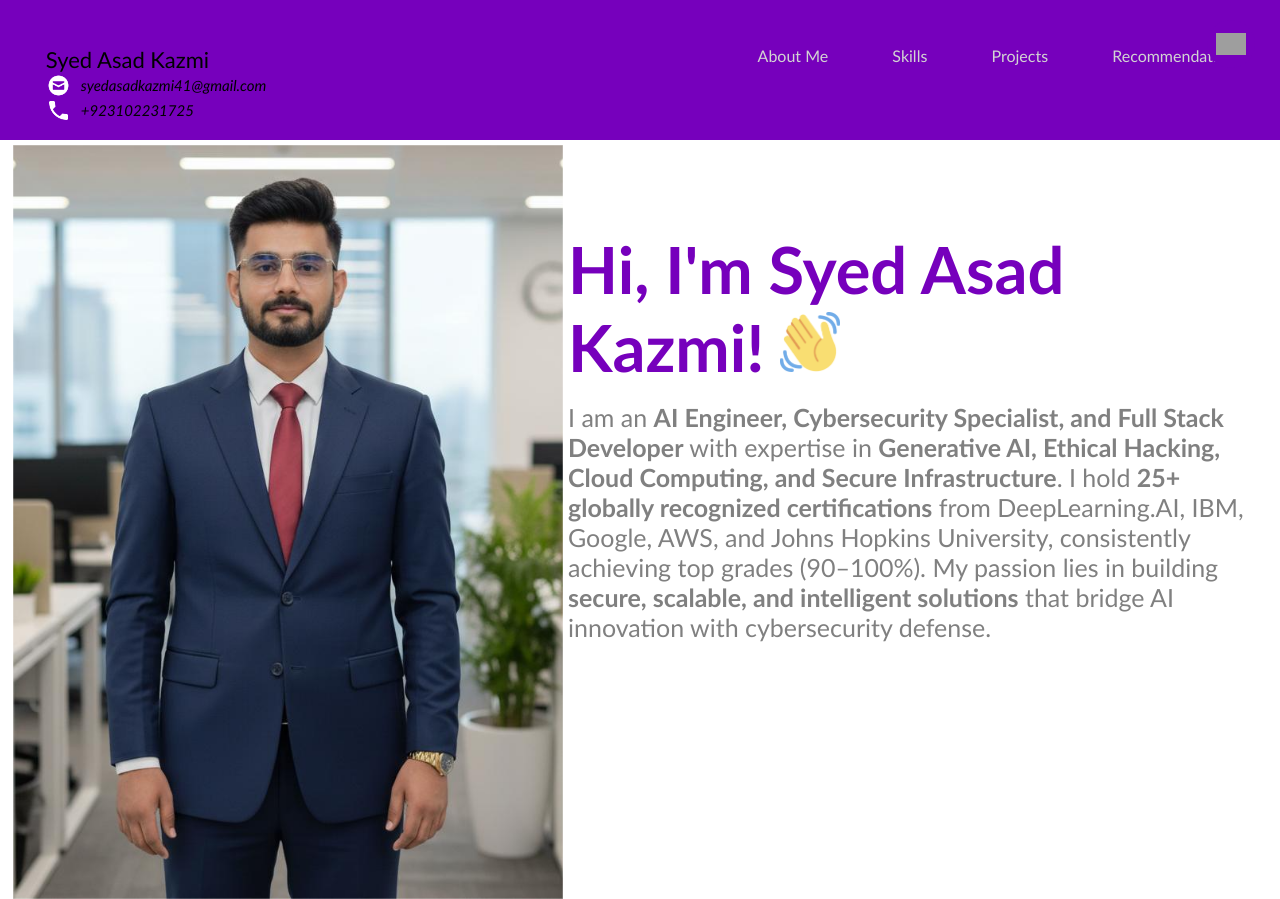
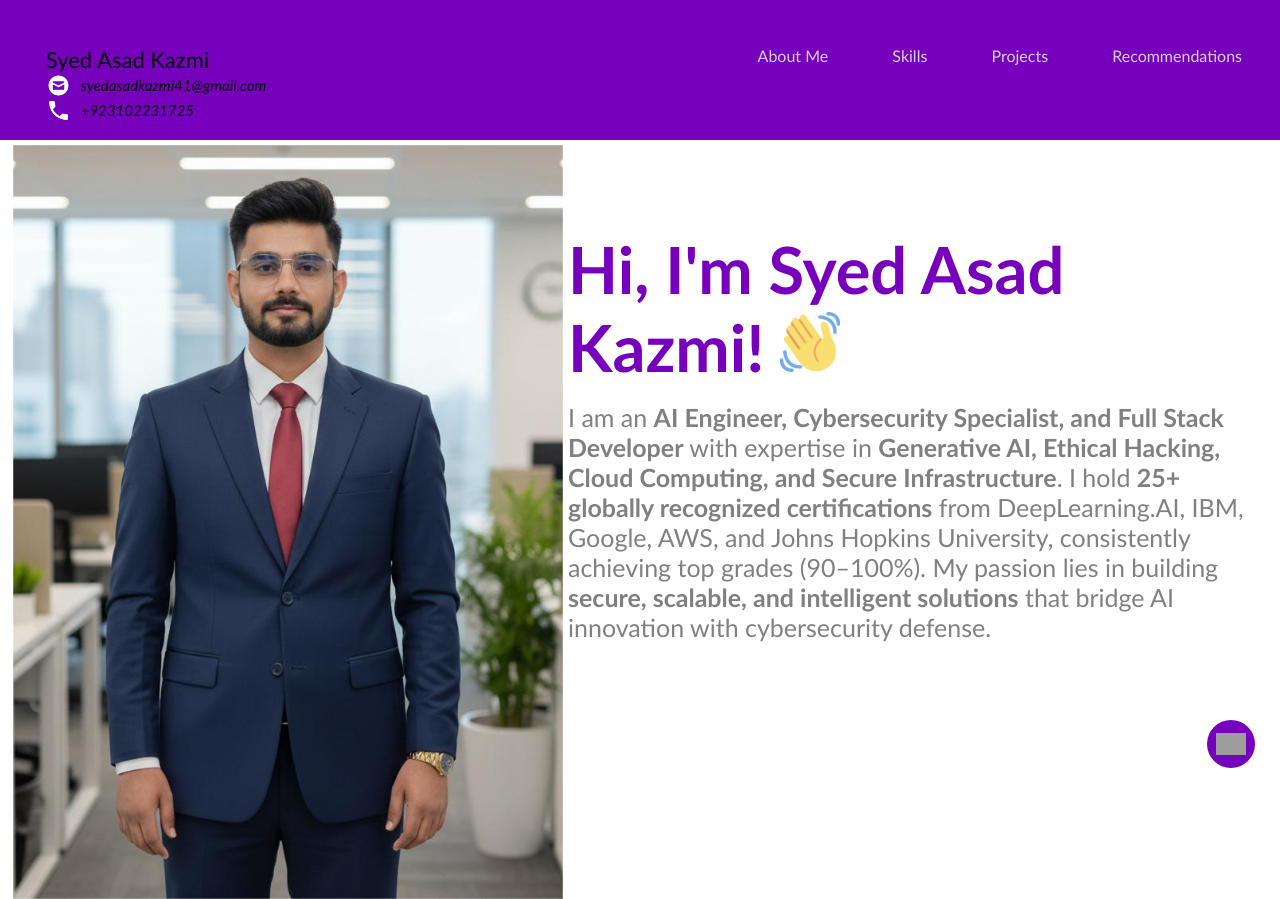
Before and after one commit to xyedasadkazmi/my-portfolio, a plain HTML site: page index.html in a window 1280 px wide. Shown: the top 899 px of the page. Drawn offline with Linux system fonts and the light colour scheme; grey boxes are pictures that could not be loaded; files whose address does not match are found by name.

Commit message:
Update style.css

```diff
--- a/style.css
+++ b/style.css
@@ -370,7 +370,7 @@ button:hover {
 /* 🔹 Home Icon (Task 8) */
 #home-icon {
   position: fixed;
-  top: 20px;
+  top: 90%;
   right: 25px;
   font-size: 28px;
   color: #7600bc;
```
